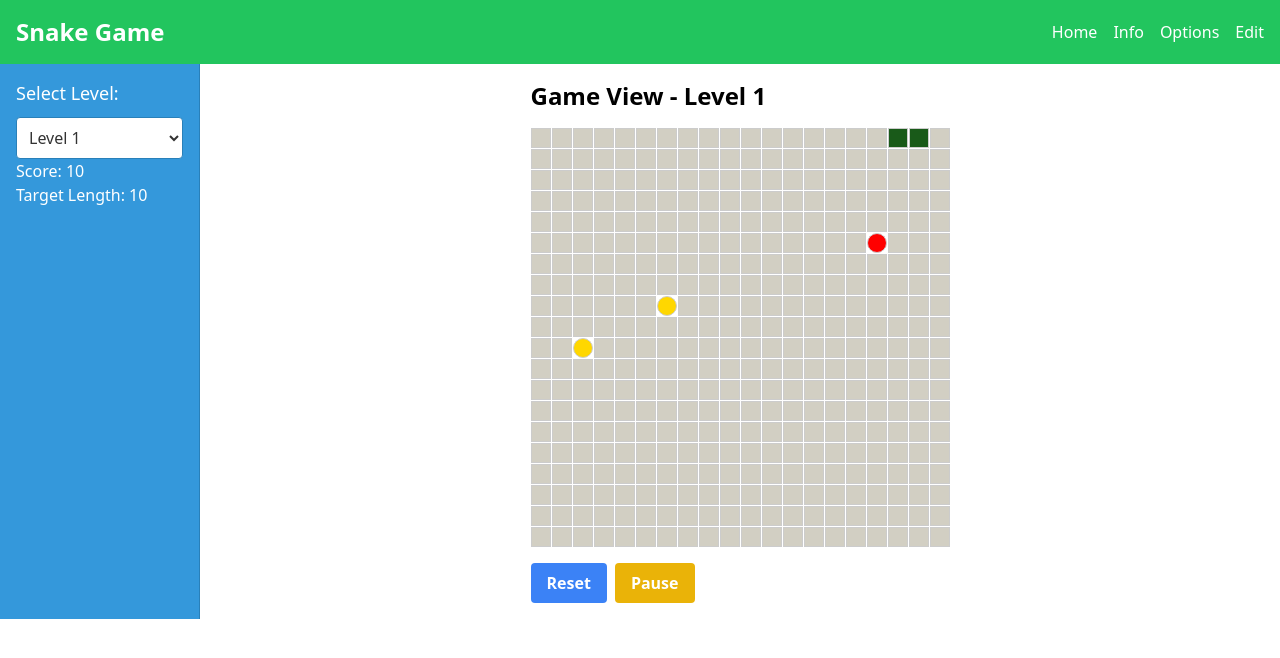
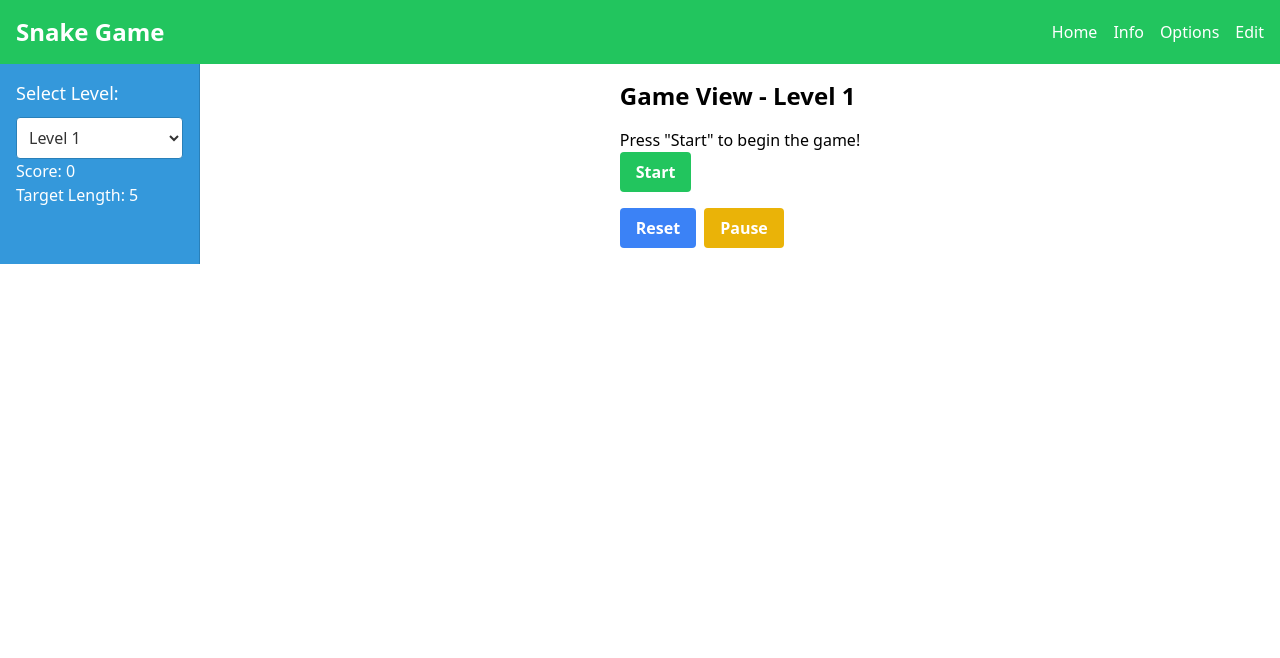
Before and after one commit to Nhantran65/task-app, a React (Create React App) app: page / in a window 1280 px wide. Shown: the top 658 px of the page. Built offline with nearby package versions, Linux system fonts and the light colour scheme.

Commit message:
Completed requirement 04

```diff
--- a/src/components/Game.tsx
+++ b/src/components/Game.tsx
@@ -30,8 +30,10 @@ const Game: React.FC = () => {
     const [apples, setApples] = useState<Apple[]>([]);
     const [score, setScore] = useState(0);
     const [targetLength, setTargetLength] = useState(5);
+    const [isStarted, setIsStarted] = useState(false);
+    const [isSnakeAlive, setIsSnakeAlive] = useState(true);
+    const [cellSize, setCellSize] = useState(20);
 
-  const CELL_SIZE = 20;
     const obstacleColor = 'red';
     const obstacleTypes = [
       { level: 1, density: 0 },
@@ -40,7 +42,7 @@ const Game: React.FC = () => {
     ];
 
     const moveSnake = () => {
-    if (!isPaused) {
+      if (!isPaused && isStarted && isSnakeAlive) {
         const newSnake = [...snake];
         const head = { ...newSnake[0] };
 
@@ -141,6 +143,7 @@ const Game: React.FC = () => {
       ]);
       setScore(0);
       setTargetLength(5);
+      setIsSnakeAlive(true);
     };
 
     const generateObstacles = () => {
@@ -197,12 +200,11 @@ const Game: React.FC = () => {
           const randomCell = freeCells[randomIndex];
           const x = randomCell % GRID_SIZE;
           const y = Math.floor(randomCell / GRID_SIZE);
-        const isSpecial = Math.random() < 0.8; // 10% opportunity to become a special apple
+          const isSpecial = Math.random() < 0.8;
 
           if (isSpecial || selectedLevel === 1) {
             newApples.push({ x, y, color: isSpecial ? 'gold' : 'red', isSpecial });
           } else {
-          // Check if the cell is obstacle-free
             const isObstacleFree = !obstacles.some((obstacle) => obstacle.x === x && obstacle.y === y);
             if (isObstacleFree) {
               newApples.push({ x, y, color: 'red', isSpecial: false });
@@ -227,6 +229,12 @@ const Game: React.FC = () => {
         window.removeEventListener('keydown', handleKeyDown);
       };
     }, [snake, direction, isPaused]);
+
+    const startGame = () => {
+      setIsStarted(true);
+      setIsPaused(false);
+      resetGame();
+    };
 
     useEffect(() => {
       setObstacles(generateObstacles());
@@ -253,7 +261,9 @@ const Game: React.FC = () => {
         </div>
         <div className="max-w-lg mx-auto p-4">
           <h3 className="text-2xl font-semibold mb-4">Game View - Level {level}</h3>
-        <div className="grid">
+
+          {isStarted && isSnakeAlive ? (
+            <div className="grid" style={{ gridTemplateColumns: `repeat(${GRID_SIZE}, ${cellSize}px)` }}>
               {Array.from({ length: GRID_SIZE * GRID_SIZE }, (_, index) => {
               const x = index % GRID_SIZE;
               const y = Math.floor(index / GRID_SIZE);
@@ -265,7 +275,7 @@ const Game: React.FC = () => {
               return (
                 <div
                   key={index}
-                className={`cell w-${CELL_SIZE} h-${CELL_SIZE} ${
+                  className={`cell w-${cellSize} h-${cellSize} ${
                     isSnakeCell
                       ? 'snake-cell'
                       : isObstacleCell
@@ -280,6 +290,18 @@ const Game: React.FC = () => {
               );
             })}
             </div>
+          ) : (
+            <div className="start-container">
+              <p>{isSnakeAlive ? 'Press "Start" to begin the game!' : 'Oops! Snake died. Press "Start" to try again.'}</p>
+              <button
+                onClick={startGame}
+                className="bg-green-500 hover:bg-green-700 text-white font-bold py-2 px-4 rounded"
+              >
+                Start
+              </button>
+            </div>
+          )}
+
           <div className="mt-4">
             <button
               onClick={resetGame}
```
Also changed, not shown: src/assets/gold_apple.png (added), src/assets/red_apple.png (added). Lines whose indentation alone changed are shown as unchanged.
